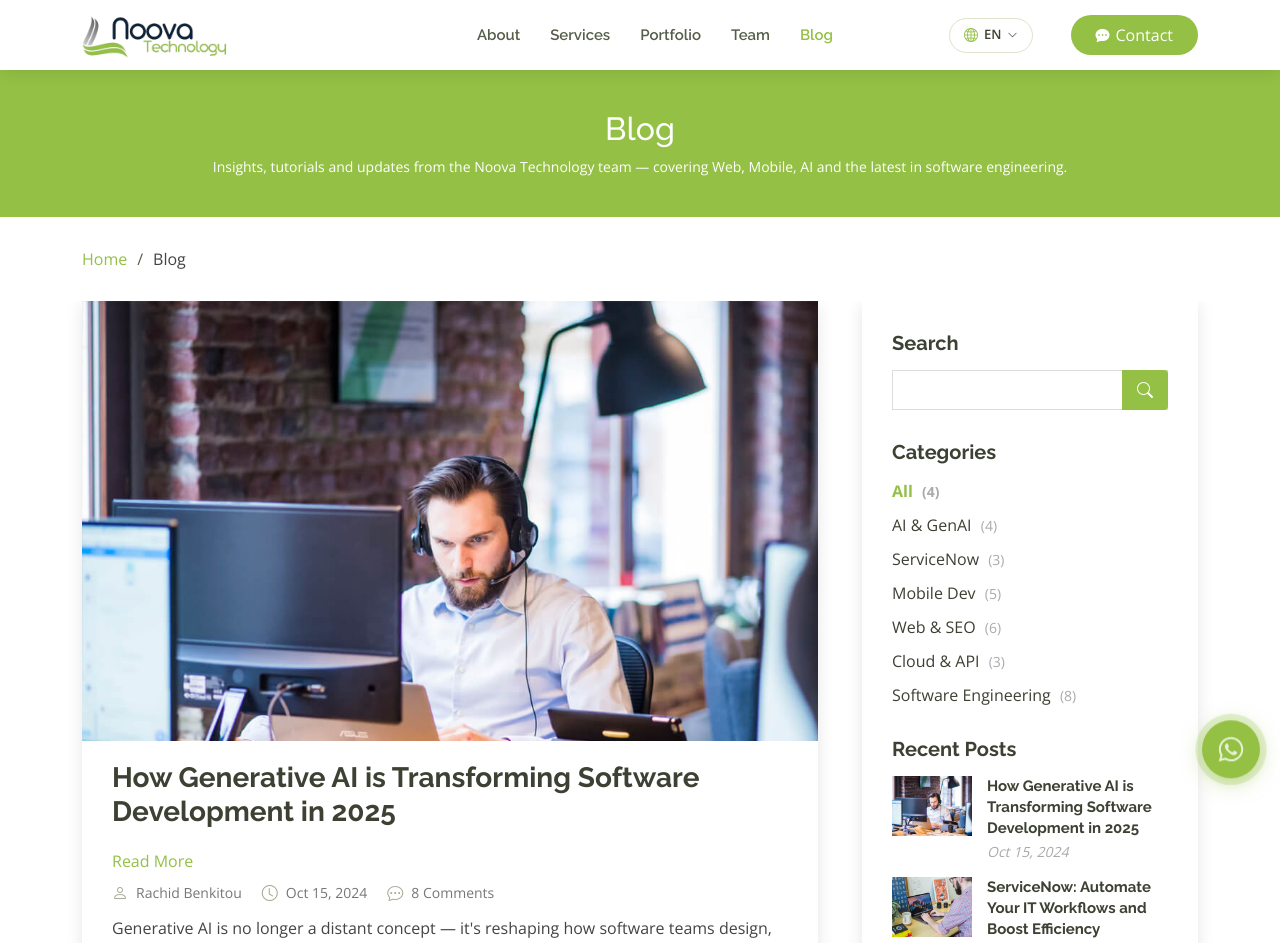
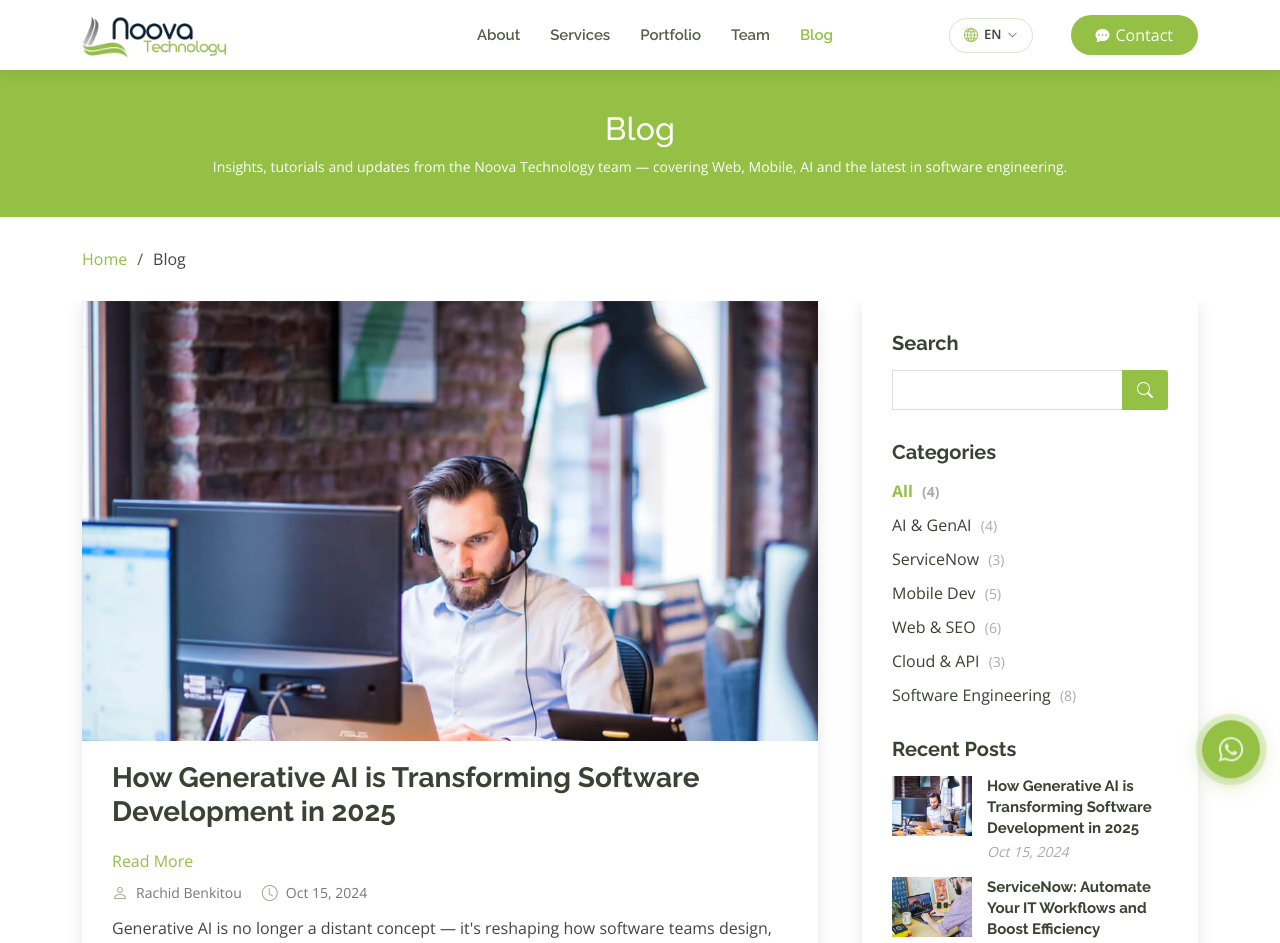
Before and after one commit to rachidbenkitou-engineer/TourComeMorocco, a Next.js app: page /blog in a window 1280 px wide. Shown: the top 943 px of the page. Built offline with nearby package versions, Linux system fonts and the light colour scheme.

Commit message:
feat: remove comments count from blog list and single pages

```diff
--- a/src/app/blog/page.tsx
+++ b/src/app/blog/page.tsx
@@ -61,9 +61,6 @@ function BlogContent() {
                         </li>
                         <li className="d-flex align-items-center">
                           <i className="bi bi-clock" /> <a href="#"><time>{post.date}</time></a>
-                        </li>
-                        <li className="d-flex align-items-center">
-                          <i className="bi bi-chat-dots" /> <a href="#">{post.comments} Comments</a>
                         </li>
                       </ul>
                     </div>
```
